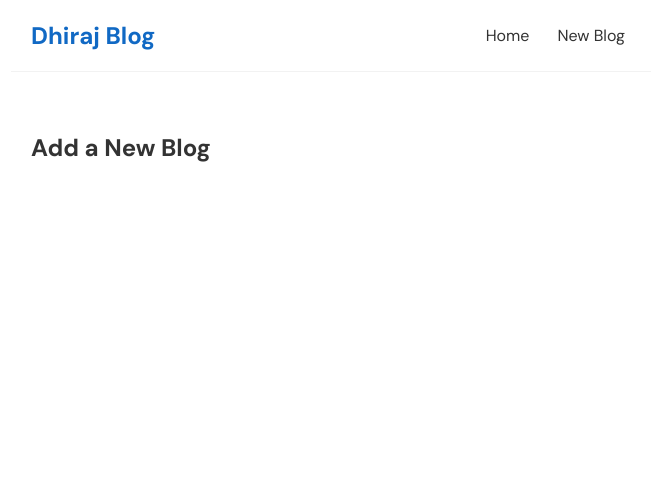
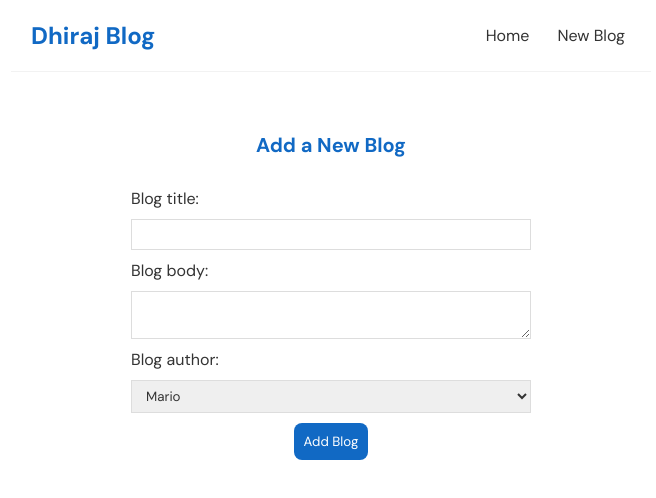
Before and after one commit to dheerazsah/React-Tutorial, a React (Create React App) app in the folder dhiraj-blog/: page /create in a window 1280 px wide. Shown: the top 498 px of the page, without its empty margins (309-965 px from the left). Built offline with nearby package versions, Linux system fonts and the light colour scheme; a web font is replaced by a local one.

Commit message:
Controlled input (form)

```diff
--- a/dhiraj-blog/src/Create.js
+++ b/dhiraj-blog/src/Create.js
@@ -1,7 +1,38 @@
+import { useState } from "react";
+
 const Create = () => {
+    const [ title, setTitle ] = useState('');
+    const [ body, setBody ] = useState('');
+    const [author, setAuthor] = useState('mario')
     return (
         <div className="create">
             <h2>Add a New Blog</h2>
+            <form>
+                <label>Blog title:</label>
+                <input
+                type="text"
+                required
+                value={ title }
+                onChange={(e) => setTitle(e.target.value)}
+                />
+                <label>Blog body:</label>
+                <textarea
+                required
+                value={ body }
+                onChange={(e) => setBody(e.target.value)}
+                ></textarea>
+                <label>Blog author:</label>
+                <select
+                    value={ author }
+                    onChange={(e) => setAuthor(e.target.value)}
+                >
+                    <option value="mario">Mario</option>
+                    <option value="yoshi">Yoshi</option>
+                </select>
+                <button>Add Blog</button>
+                <p>{ title }</p>
+                <p>{ body }</p>
+            </form>
         </div>
       );
 }
--- a/dhiraj-blog/src/index.css
+++ b/dhiraj-blog/src/index.css
@@ -64,3 +64,35 @@
 .blog-details div {
   margin: 20px 0;
 }
+
+/* create new blog form */
+.create {
+  max-width: 400px;
+  margin: 0 auto;
+  text-align: center;
+}
+.create label {
+  text-align: left;
+  display: block;
+}
+.create h2 {
+  font-size: 20px;
+  color: #1169c4;
+  margin-bottom: 30px;
+}
+.create input, .create textarea, .create select {
+  width: 100%;
+  padding: 6px 10px;
+  margin: 10px 0;
+  border: 1px solid #ddd;
+  box-sizing: border-box;
+  display: block;
+}
+.create button {
+  background: #1169c4;
+  color: #fff;
+  border: 0;
+  padding: 10px;
+  border-radius: 8px;
+  cursor: pointer;
+}
```
